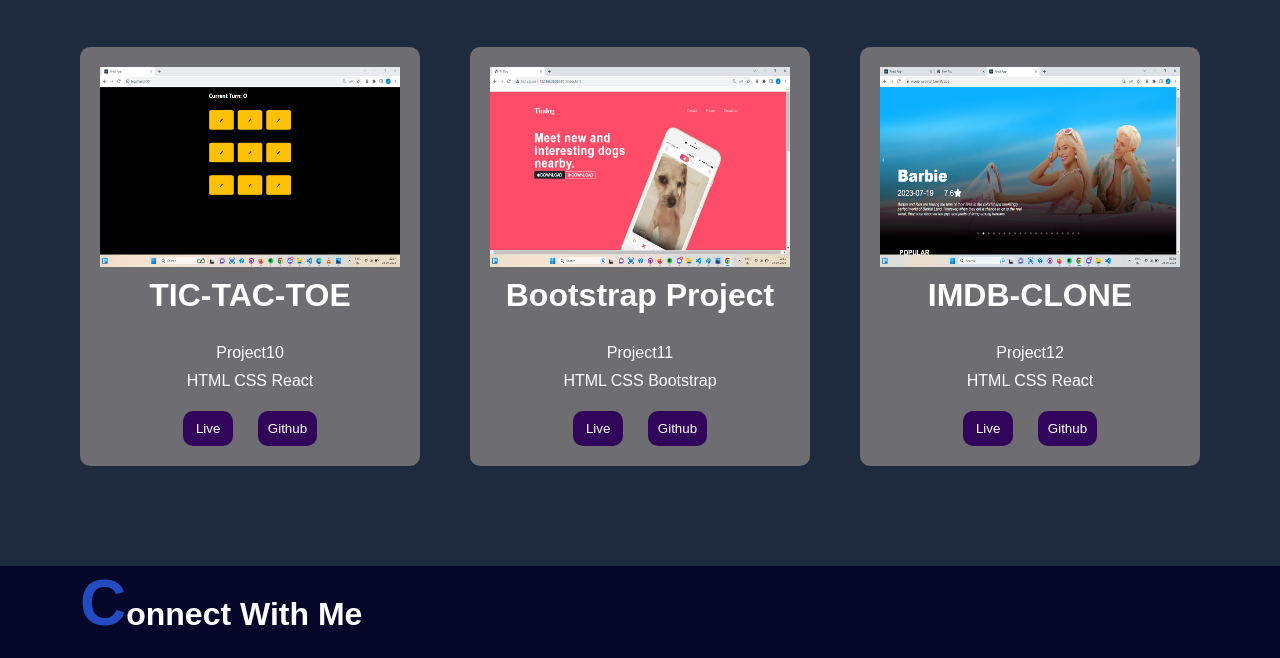
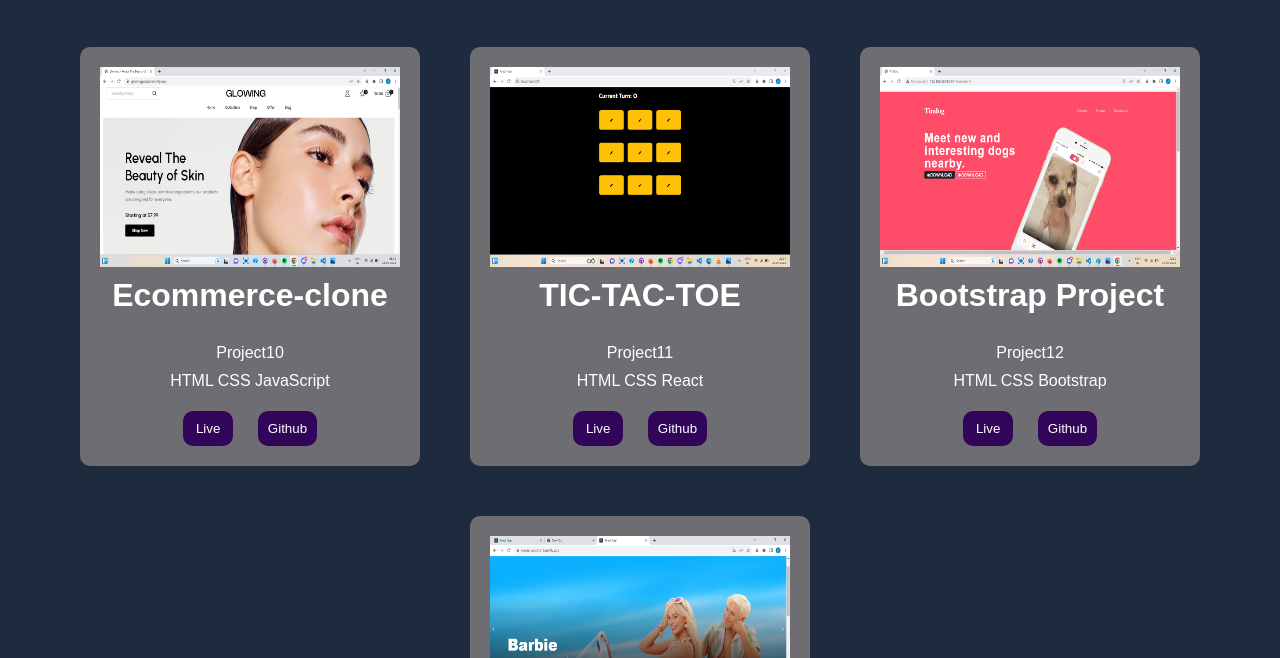
Before and after one commit to aryan-ya/Portfolio, a plain HTML site: page index.html in a window 1280 px wide. Shown: the part 2238-2896 px from the top of the page. Drawn offline with nearby package versions, Linux system fonts and the light colour scheme.

Commit message:
create-portfolio

```diff
--- a/index.html
+++ b/index.html
@@ -207,10 +207,48 @@
                         <a href="https://github.com/aryan-ya/Campus-clone"target="_blank"><button class="btnn">Github</button></a>
                     </div>
                 </div>
+
+
+
+
+
+                <div class="project-card">
+                    <img src="./project/Project13.png" alt="">
+                    <h1>Ecommerce-clone</h1>
+                    <p>Project10</p>
+                    <p> HTML CSS JavaScript</p>
+                    </p>
+                    <div class="show-case">
+                        <a href="https://glowingproject.netlify.app
+
+
+
+                        "target="_blank"><button class="btn">Live</button></a>
+
+                        <a href="https://github.com/aryan-ya/Glowingprojects"target="_blank"><button class="btnn">Github</button></a>
+                    </div>
+                </div>
+
+
+
+
+
+
+
+
+
+
+
+
+
+
+
+
+
                 <div class="project-card">
                     <img src="./project/Project9.png" alt="">
                     <h1>TIC-TAC-TOE</h1>
-                    <p>Project10</p>
+                    <p>Project11</p>
                     <p> HTML CSS  React</p>
                     </p>
                     <div class="show-case">
@@ -233,7 +271,7 @@
                 <div class="project-card">
                     <img src="./project/Project11.png" alt="">
                     <h1>Bootstrap Project</h1>
-                    <p>Project11</p>
+                    <p>Project12</p>
                     <p> HTML CSS  Bootstrap</p>
                     </p>
                     <div class="show-case">
@@ -255,7 +293,7 @@
                 <div class="project-card">
                     <img src="./project/Project12.png" alt="">
                     <h1>IMDB-CLONE</h1>
-                    <p>Project12</p>
+                    <p>Project13</p>
                     <p> HTML CSS  React</p>
                     </p>
                     <div class="show-case">
```
Also changed, not shown: project/Project13.png (added).
